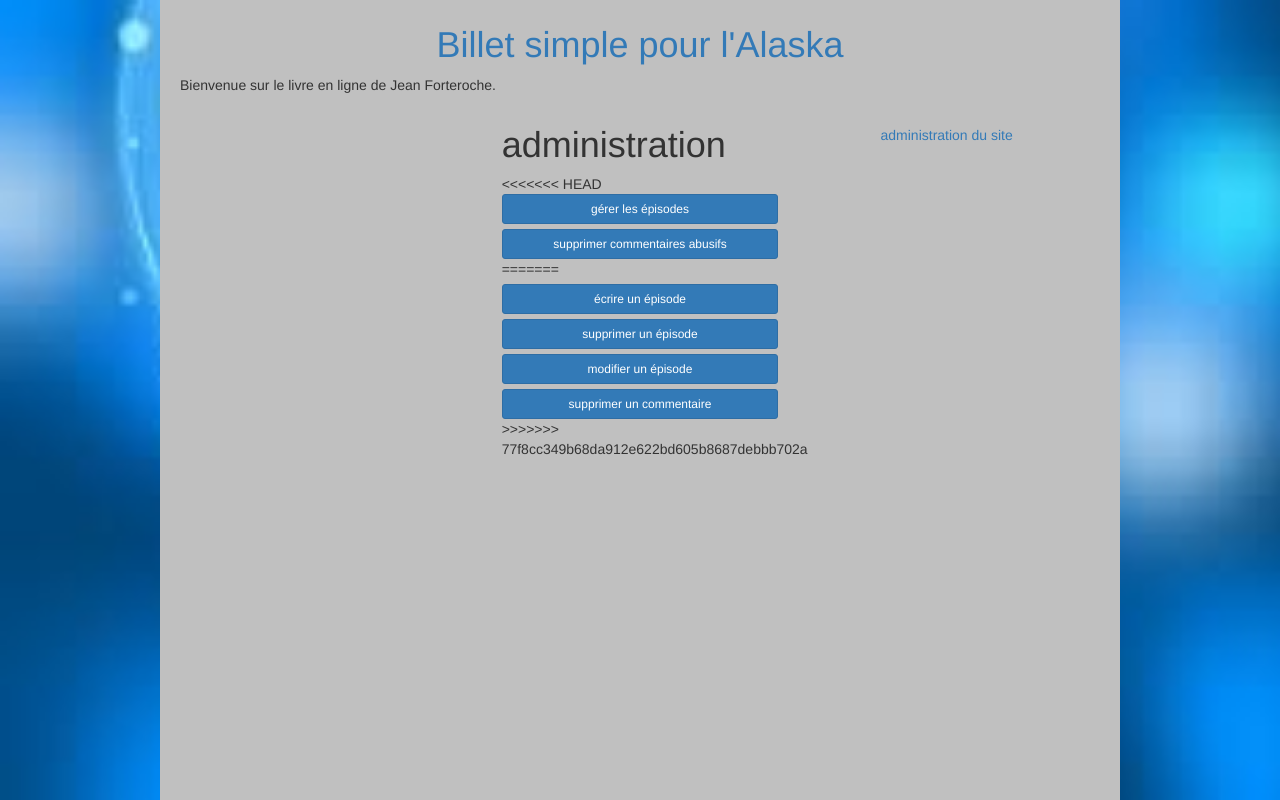
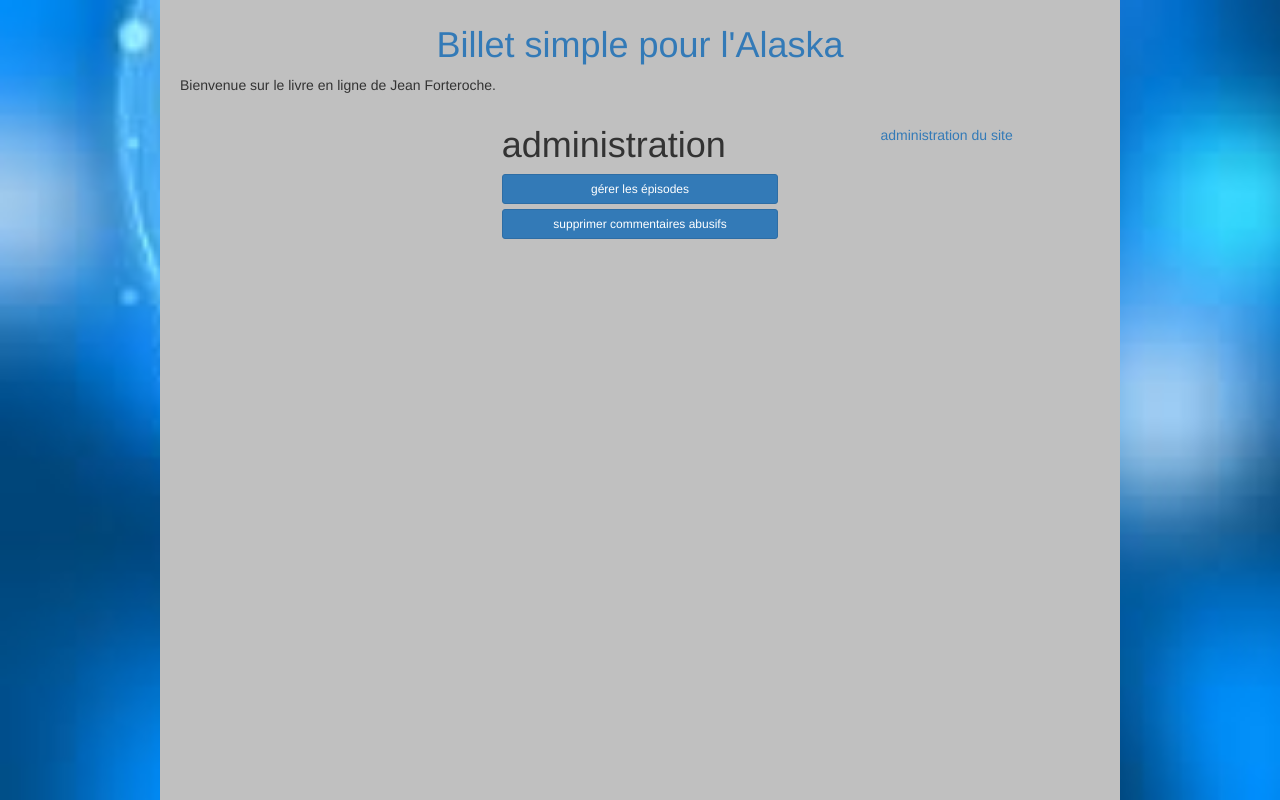
Before and after one commit to arsylang26/projet3, a PHP site: template Vue/vueAdministration.php in a window 1280 px wide. Run offline with PHP 8.4, Linux system fonts and the light colour scheme; the template is opened without the code that fills it: most values are stand-ins (such as "Sample title", 1, 10 or a date in 2020); some libraries are stand-ins or nearby versions.

```diff
--- a/Contenu/script.js
+++ b/Contenu/script.js
@@ -12,8 +12,11 @@ function confirmerSuppr()
    $(".commentaire_form").show();
 });
 
-// masquer la zone de saisie au clic sur envoyer ou annuler
+// masquer la zone de saisie au clic sur envoyer ou annuler ou abusif
  §("#envoyerComm,#annulerComm,#abusifComm").click(function()
 {
    $(".commentaire_form").hide();
 });
+
+// afficher les boutons d'administration uniquement dans ce mode
+//$(".admin") ??
--- a/Vue/vueAdministration.php
+++ b/Vue/vueAdministration.php
@@ -1,6 +1,6 @@
         <div class="col-lg-offset-4 col-lg-4">
             <h1>administration</h1>
-<<<<<<< HEAD
+
             <!--
             <a type="button" class="btn btn-primary btn-sm btn-block" href="index.php?action=creerEpisode">écrire un épisode</a>
             <a type="button" class="btn btn-primary btn-sm btn-block" href="index.php?action=supprEpisode">supprimer un épisode</a>
@@ -8,10 +8,5 @@
             -->
             <a type="button" class="btn btn-primary btn-sm btn-block" href="index.php?action=gestionEpisode">gérer les épisodes</a>
             <a type="button" class="btn btn-primary btn-sm btn-block" href="index.php?action=supprCommentaire">supprimer commentaires abusifs</a>
-=======
-            <a type="button" class="btn btn-primary btn-sm btn-block" href="index.php?action=recEpisode">écrire un épisode</a>
-            <a class="btn btn-primary btn-sm btn-block" href="index.php?action=supprEpisode">supprimer un épisode</a>
-            <a class="btn btn-primary btn-sm btn-block" href="index.php?action=modEpisode">modifier un épisode</a>
-            <a class="btn btn-primary btn-sm btn-block" href="index.php?action=supprCommentaire">supprimer un commentaire</a>
->>>>>>> 77f8cc349b68da912e622bd605b8687debbb702a
+
         </div>
```
Also changed, not shown: Vue/vueAccueil.php (+8 -0 lines), Vue/vueEpisode.php (+0 -25 lines).
